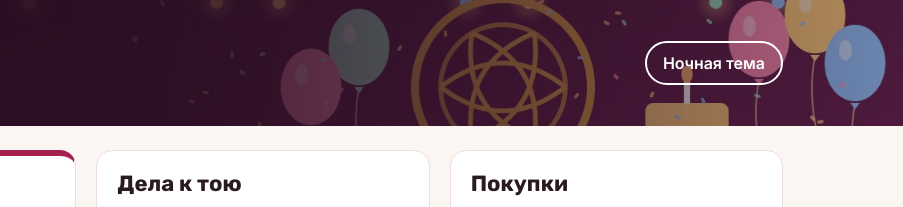
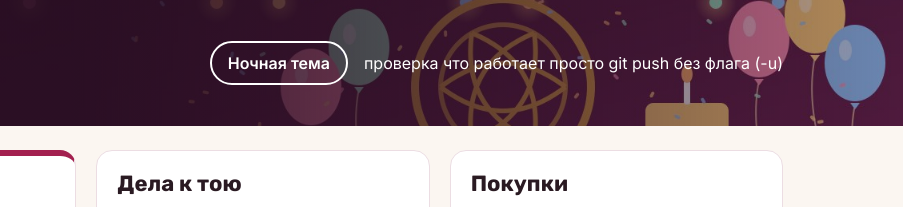
Before and after one commit to Ardak228/lesson-38, a plain HTML site: page index.html in a window 1280 px wide. Shown: the top 207 px of the page, 377-1280 px from the left. Drawn offline with Linux system fonts and the light colour scheme.

Commit message:
temp commit

```diff
--- a/index.html
+++ b/index.html
@@ -15,6 +15,7 @@
         <p class="tagline">Список дел к празднику</p>
       </div>
       <button class="theme-btn">Ночная тема</button>
+      <p>проверка что работает просто git push без флага (-u)</p>
     </header>
     <main class="page">
       <section class="block card">
```
